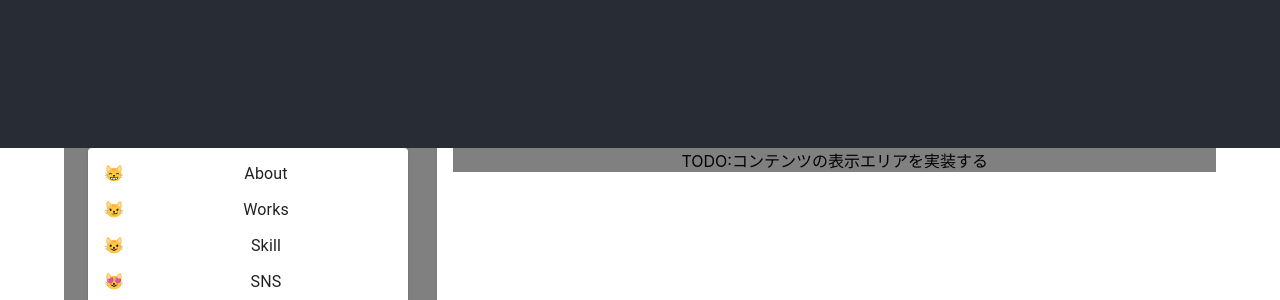
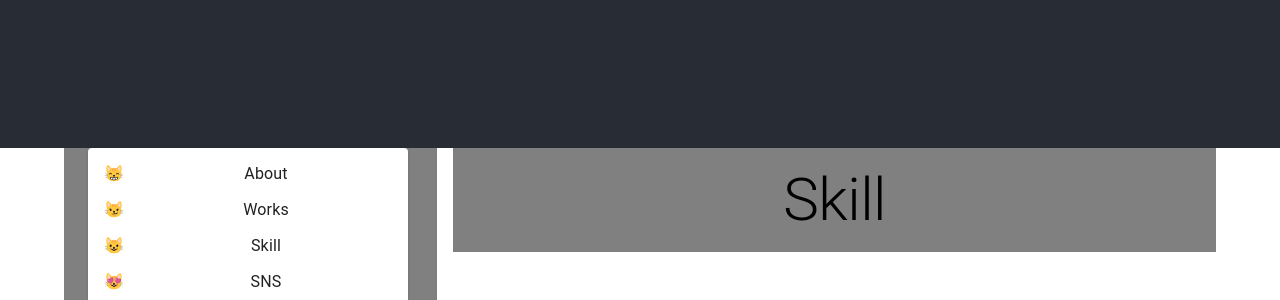
Before and after one commit to KM0912/portfolio, a React (Create React App) app: page /skill in a window 1280 px wide. Shown: the part 652-952 px from the top of the page. Built offline with nearby package versions, Linux system fonts and the light colour scheme.

Commit message:
React Routerを追加

```diff
--- a/package.json
+++ b/package.json
@@ -16,6 +16,7 @@
     "@types/react-dom": "^18.2.19",
     "react": "^18.2.0",
     "react-dom": "^18.2.0",
+    "react-router-dom": "^6.22.3",
     "react-scripts": "5.0.1",
     "typescript": "^4.9.5",
     "web-vitals": "^2.1.4"
--- a/src/App.tsx
+++ b/src/App.tsx
@@ -3,6 +3,11 @@ import "./App.css";
 import Grid from "@mui/material/Unstable_Grid2/Grid2";
 import { Container } from "@mui/material";
 import SideMenu from "./components/organisms/SideMenu";
+import { Routes, Route } from "react-router-dom";
+import About from "./components/organisms/About";
+import Works from "./components/organisms/Works";
+import Skill from "./components/organisms/Skill";
+import Sns from "./components/organisms/Sns";
 
 const MENU_ITEMS = [
   { id: "about", icon: "😸", text: "About" },
@@ -24,7 +29,13 @@ function App() {
           </Grid>
           <Grid xs={8}>
             <Container style={{ backgroundColor: "gray" }}>
-              TODO:コンテンツの表示エリアを実装する
+              <Routes>
+                <Route path="/" element={<About />} />
+                <Route path="/about" element={<About />} />
+                <Route path="/works" element={<Works />} /> {/*追加*/}
+                <Route path="/skill" element={<Skill />} /> {/*追加*/}
+                <Route path="/sns" element={<Sns />} /> {/*追加*/}
+              </Routes>
             </Container>
           </Grid>
         </Grid>
--- /dev/null
+++ b/src/components/organisms/About.tsx
@@ -0,0 +1,16 @@
+import React from "react";
+import { styled, Box, Typography } from "@mui/material";
+
+const StyledBox = styled(Box)({
+  padding: "16px",
+});
+
+const About = () => {
+  return (
+    <StyledBox>
+      <Typography variant="h2">About</Typography>
+    </StyledBox>
+  );
+};
+
+export default About;
--- a/src/components/organisms/SideMenu.tsx
+++ b/src/components/organisms/SideMenu.tsx
@@ -7,6 +7,7 @@ import {
   Paper,
   styled,
 } from "@mui/material";
+import { useNavigate } from "react-router-dom";
 
 const StyledListItemIcon = styled(ListItemIcon)({
   color: "unset",
@@ -25,12 +26,14 @@ type Props = {
 
 const SideMenu = (props: Props) => {
   const { menuItems, initialSelectedItemId = "" } = props;
+  const navigate = useNavigate();
   const [selectedItemId, setSelectedItemId] = React.useState<string>(
     initialSelectedItemId
   );
 
   const handleListItemClick = (id: string) => {
     setSelectedItemId(id);
+    navigate(id);
   };
 
   return (
--- /dev/null
+++ b/src/components/organisms/Skill.tsx
@@ -0,0 +1,16 @@
+import React from "react";
+import { styled, Box, Typography } from "@mui/material";
+
+const StyledBox = styled(Box)({
+  padding: "16px",
+});
+
+const Skill = () => {
+  return (
+    <StyledBox>
+      <Typography variant="h2">Skill</Typography>
+    </StyledBox>
+  );
+};
+
+export default Skill;
--- /dev/null
+++ b/src/components/organisms/Sns.tsx
@@ -0,0 +1,16 @@
+import React from "react";
+import { styled, Box, Typography } from "@mui/material";
+
+const StyledBox = styled(Box)({
+  padding: "16px",
+});
+
+const Sns = () => {
+  return (
+    <StyledBox>
+      <Typography variant="h2">SNS</Typography>
+    </StyledBox>
+  );
+};
+
+export default Sns;
--- /dev/null
+++ b/src/components/organisms/Works.tsx
@@ -0,0 +1,16 @@
+import React from "react";
+import { styled, Box, Typography } from "@mui/material";
+
+const StyledBox = styled(Box)({
+  padding: "16px",
+});
+
+const Works = () => {
+  return (
+    <StyledBox>
+      <Typography variant="h2">Works</Typography>
+    </StyledBox>
+  );
+};
+
+export default Works;
--- a/src/index.tsx
+++ b/src/index.tsx
@@ -1,15 +1,18 @@
-import React from 'react';
-import ReactDOM from 'react-dom/client';
-import './index.css';
-import App from './App';
-import reportWebVitals from './reportWebVitals';
+import React from "react";
+import ReactDOM from "react-dom/client";
+import "./index.css";
+import App from "./App";
+import reportWebVitals from "./reportWebVitals";
+import { BrowserRouter } from "react-router-dom";
 
 const root = ReactDOM.createRoot(
-  document.getElementById('root') as HTMLElement
+  document.getElementById("root") as HTMLElement
 );
 root.render(
   <React.StrictMode>
-    <App />
+    <BrowserRouter>
+      <App />
+    </BrowserRouter>
   </React.StrictMode>
 );
 
```
Also changed, not shown: 1 other file (tests, documents, lock files or other folders).
